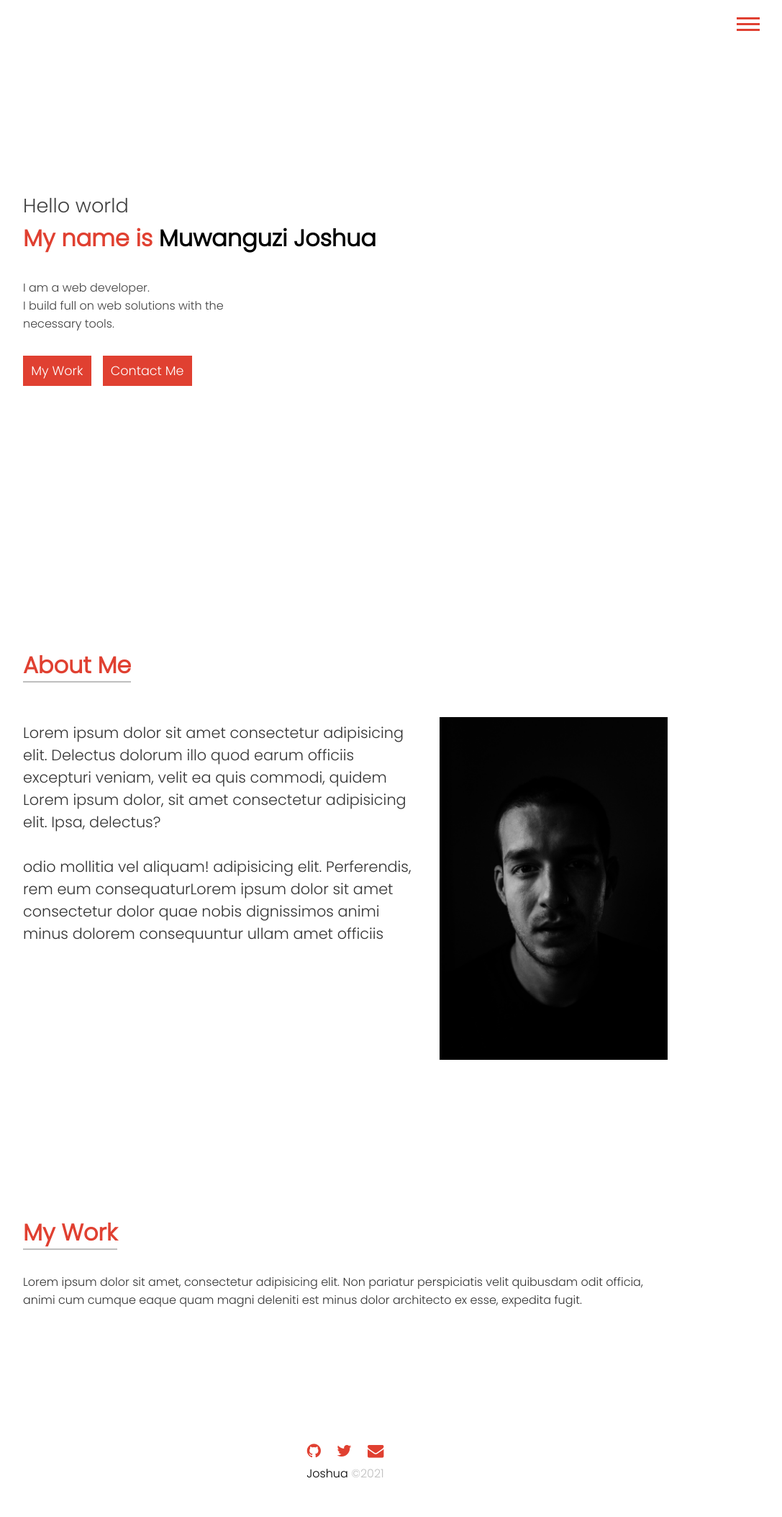
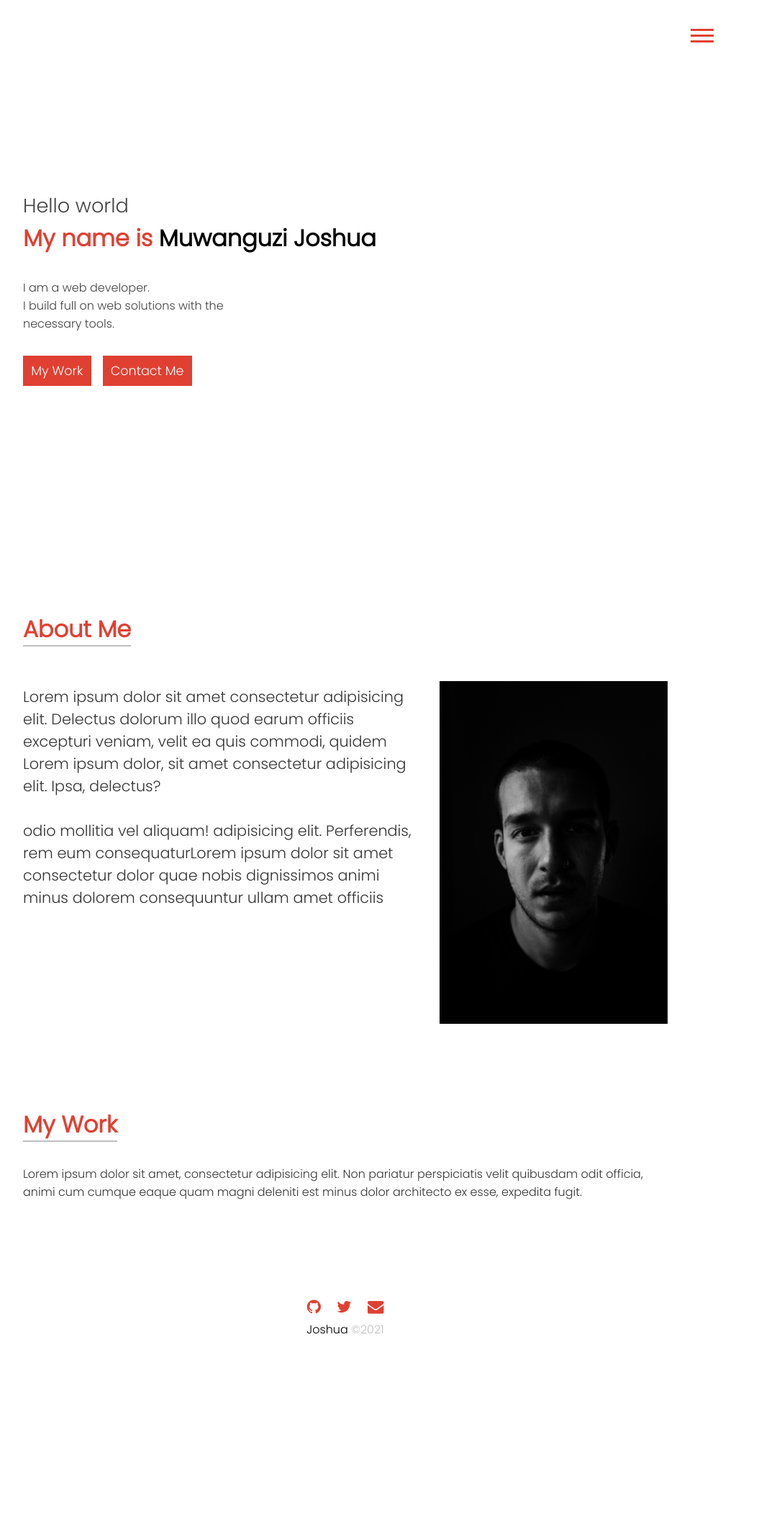
Before and after one commit to Joshuamjv2/my_djangoPortfolio, a Django app: page / in a window 1280 px wide. Shown: the whole page at 72% size, without its empty margins (160-1247 px from the left). After the commit the page ends 1853 px from the top, so only its background shows below. Run offline with Django 3.2, Linux system fonts and the light colour scheme; data that the repository does not hold is empty; some libraries are stand-ins or nearby versions; some web fonts are replaced.

Commit message:
cut out white space

```diff
--- a/projects/templates/base.html
+++ b/projects/templates/base.html
@@ -29,9 +29,9 @@
     {% block content %}
 
     {% endblock content %}
-    <footer class="container">
+    <footer>
         <!-- <section> -->
-            <!-- <div class="container"> -->
+            <div class="container">
                 <div class="footer-content">
                         </span><span class="footer-socials">
                             <i class="fa fa-github" aria-hidden="true"></i>
@@ -40,7 +40,7 @@
                         </span>
                         <p><span class="special">Joshua</span> &copy;2021</p>
                 </div>
-            <!-- </div> -->
+            </div>
         <!-- </section> -->
     </footer>
 </body>
--- a/static/css/main.css
+++ b/static/css/main.css
@@ -4,7 +4,7 @@
   --primary-color: azure;
   --yellow-color: #fee715ff;
   --black-color: #101820ff;
-  --chalk-white: #ebeeec;
+  --chalk-white: #f2f2f2;
   --white: #fff;
   --main-font: "Kiwi Maru";
   --logo-font: "Coming Soon";
@@ -102,9 +102,9 @@ section {
   justify-content: space-between;
   align-items: center;
   max-width: 1400px;
-  padding: 2rem 0;
+  padding: 3rem 0;
   margin: 0 auto;
-  width: 90%;
+  width: 80%;
 }
 
 .logo li{
@@ -120,7 +120,7 @@ section {
 
 .main {
   background-color: var(--white);
-  color: var(--chalk-white);
+  /* color: var(--chalk-white); */
   display: flex;
   justify-content: center;
   align-items: center;
@@ -390,7 +390,7 @@ textarea {
 /* footer */
 footer {
   color: #BFBFBF;
-  background-color: var(--white);
+  /* background-color: var(--chalk-white); */
   padding: 3rem 0;
   /* border-top: 2px solid #BFBFBF; */
   /* width: 80%; */
@@ -429,7 +429,7 @@ footer p {
   } */
 
   section {
-    padding: 100px 0;
+    /* padding: 100px 0; */
   }
 
   .container {
@@ -642,8 +642,9 @@ footer p {
 /* for huge heights */
 @media(min-height:900px){
   .main{
-      padding: 15rem 0;
-      height: unset;
+      /* padding: 10rem 0; */
+      /* height: unset; */
+      background-color: var(--chalk-white);
   }
 }
 
@@ -651,7 +652,7 @@ footer p {
 @media(max-height:500px){
   .main{
     height: unset;
-    padding: 8rem 0;
+    padding: 7rem 0;
   }
 
   .hero-intro{
```
